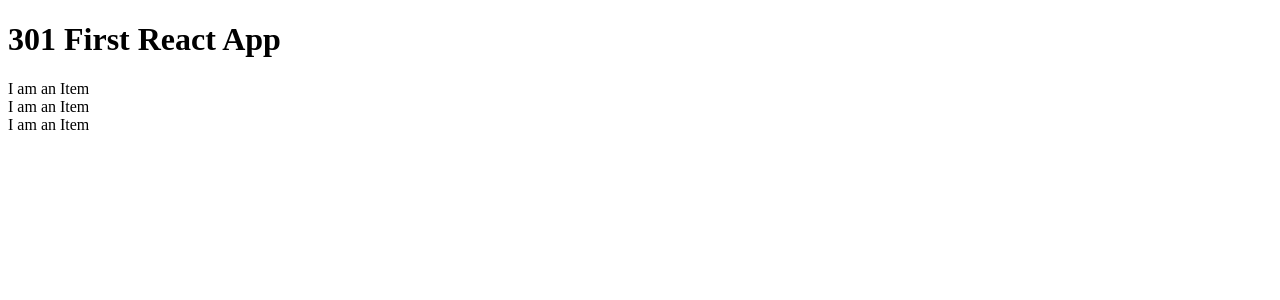
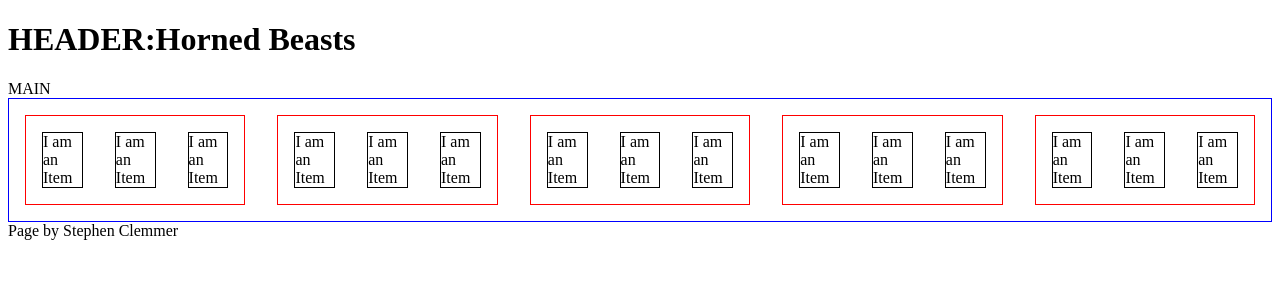
Before and after one commit to stephenclemmer/horned-animals, a React (Create React App) app: page / in a window 1280 px wide. Shown: the top 300 px of the page. Built offline with nearby package versions, Linux system fonts and the light colour scheme.

Commit message:
Header, Footer, Main created

```diff
--- a/src/App.js
+++ b/src/App.js
@@ -1,10 +1,15 @@
 import Header from './Header.js';
-import Grid from './Grid.js';
+import Main from './Main.js';
+import Footer from './Footer.js';
+// import Main from './Main.js';
+
 function App() {
   return (
    <div>
-    <Header title="301 First React App"/>
-    <Grid/>
+    <Header title="Horned Beasts"/>
+    <Main/>
+
+    <Footer/>
    </div>
 );
 }
--- /dev/null
+++ b/src/Footer.js
@@ -0,0 +1,12 @@
+import React from 'react';
+
+class Footer extends React.Component{
+  render(){
+    return(
+      <footer>
+        Page by Stephen Clemmer
+      </footer>
+    )
+  }
+}
+export default Footer;
--- a/src/Grid.js
+++ b/src/Grid.js
@@ -1,11 +1,15 @@
 import React from 'react';
 import Row from './Row.js';
-
+import './grid.css'
 class Grid extends React.Component {
 
   render(){
     return(
       <section className="grid">
+        <Row/>
+        <Row/>
+        <Row/>
+        <Row/>
         <Row/>
       </section>
     )
--- a/src/Header.js
+++ b/src/Header.js
@@ -10,6 +10,7 @@ class Header extends React.Component {
     return (
     <header>
       <h1>
+        HEADER:
         {this.props.title}
       </h1>
     </header>
--- a/src/Item.js
+++ b/src/Item.js
@@ -1,4 +1,5 @@
 import React from 'react';
+import './item.css';
 
 class Item extends React.Component {
   render(){
--- /dev/null
+++ b/src/Main.js
@@ -0,0 +1,15 @@
+import React from 'react';
+import Grid from './Grid.js';
+
+class Main extends React.Component{
+
+  render(){
+    return(
+      <main>
+        MAIN
+        <Grid/>
+      </main>
+    )
+  }
+}
+export default Main;
--- a/src/Row.js
+++ b/src/Row.js
@@ -1,5 +1,6 @@
 import React from 'react';
 import Item from './Item.js';
+import './row.css'
 
 class Row extends React.Component {
 
--- /dev/null
+++ b/src/grid.css
@@ -0,0 +1,6 @@
+.grid {
+  border: 1px solid blue;
+  display: flex;
+  column-gap: 2em;
+  padding: 1em;
+}
--- /dev/null
+++ b/src/item.css
@@ -0,0 +1,3 @@
+.item {
+  border: 1px solid black;
+}
--- /dev/null
+++ b/src/row.css
@@ -0,0 +1,6 @@
+.row {
+  border: 1px solid red;
+  display: flex;
+  column-gap: 2em;
+  padding: 1em;
+}
```
